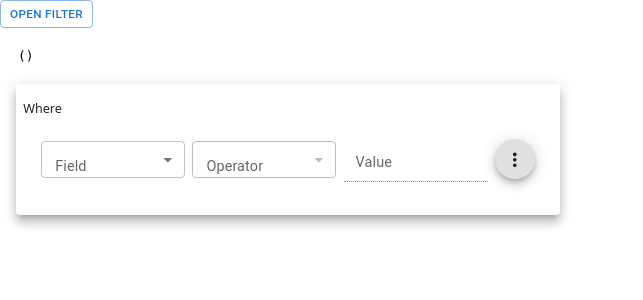
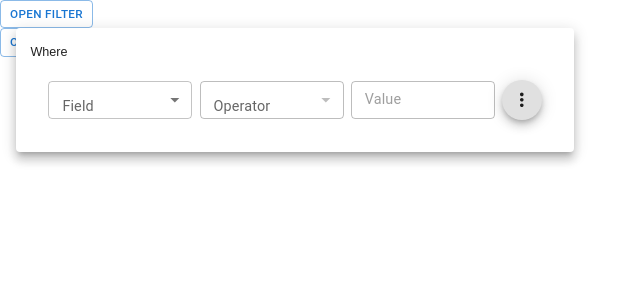
Before and after one commit to Luiss1569/ad-hoc-report, a Next.js app in the folder ad-hock/: page / in a window 1280 px wide. Both pictures are taken after a click on the button "OPEN FILTER". Shown: the top 300 px of the page, without its empty margins (0-643 px from the left). Built offline with nearby package versions, Linux system fonts and the light colour scheme.

Commit message:
add sort list

```diff
--- a/ad-hock/package.json
+++ b/ad-hock/package.json
@@ -20,6 +20,9 @@
     "postcss": "8.4.23",
     "react": "18.2.0",
     "react-dom": "18.2.0",
+    "react-select": "^5.7.3",
+    "react-sortablejs": "^6.1.4",
+    "sortablejs": "^1.15.0",
     "tailwindcss": "3.3.2"
   }
 }
--- a/ad-hock/src/app/globals.css
+++ b/ad-hock/src/app/globals.css
@@ -5,4 +5,5 @@
 * {
   box-sizing: border-box;
   font-size: 0.9rem;
+  font-family: 'Popins', sans-serif;
 }
--- a/ad-hock/src/app/page.js
+++ b/ad-hock/src/app/page.js
@@ -1,6 +1,7 @@
 "use client";
 
 import GroupFilter from "@/components/GroupFilter";
+import SortList from "@/components/SortList";
 import { useMemo, useState } from "react";
 
 export default function Home() {
@@ -14,6 +15,8 @@ export default function Home() {
     },
   ]);
 
+  const [sorts, setSorts] = useState([]);
+
   const query = useMemo(() => {
     let query_result = "";
 
@@ -25,7 +28,7 @@ export default function Home() {
           if (filter.length) {
             recursive(filter);
           } else {
-            if (filter.field.value && filter.operator && filter.value) {
+            if (filter.field?.value && filter.operator && filter.value) {
               query_result += `${filter.field.value} ${filter.operator} ${filter.value}`;
               if (i < filters.length - 1) {
                 query_result += ` ${filter.logic} `;
@@ -46,9 +49,7 @@ export default function Home() {
     <main className="">
       <GroupFilter filters={filters} onChange={setFilters} />
 
-      <div className="p-5">
-        <pre>{query}</pre>
-      </div>
+      <SortList sorts={sorts} onChange={setSorts} />
     </main>
   );
 }
--- a/ad-hock/src/components/GroupFilter/Filter/index.js
+++ b/ad-hock/src/components/GroupFilter/Filter/index.js
@@ -1,11 +1,11 @@
 "use client";
 import { memo, useCallback, useEffect, useMemo, useState } from "react";
-import Fields from "./fields.json";
+import Fields from "@/configs/fields.json";
 import Operators from "./operators.json";
 import Select from "../../Select";
 import {
   MenuItem,
-  Input,
+  TextField,
   FormControl,
   InputLabel,
   Menu,
@@ -13,6 +13,7 @@ import {
 } from "@mui/material";
 
 import MoreVertIcon from "@mui/icons-material/MoreVert";
+import MuiltiSelect from "@/components/MuiltiSelect";
 
 const tables = Object.entries(Fields);
 
@@ -35,7 +36,7 @@ const Filter = ({
 }) => {
   const [field, setField] = useState(_field);
   const [operator, setOperator] = useState(_operator);
-  const [value, setValue] = useState(_value);
+  const [value, setValue] = useState(_value || []);
 
   const optionsOperator = useMemo(() => {
     if (!field) return [];
@@ -99,7 +100,7 @@ const Filter = ({
       />
 
       {field?.type === "enum" && (
-        <Select
+        <MuiltiSelect
           value={value}
           className="w-40"
           onChange={handleChangeValue}
@@ -115,16 +116,15 @@ const Filter = ({
       )}
 
       {field?.type !== "enum" && (
-        <FormControl className="w-40" variant="filled">
-          <InputLabel id="demo-simple-select-label">Value</InputLabel>
-          <Input
+        <TextField
+          className="w-40"
           onBlurCapture={handleChangeValue}
           defaultValue={value}
+          size="small"
           label="Value"
           placeholder="Select a value"
           disabled={!field}
         />
-        </FormControl>
       )}
 
       <FilterMenu
--- a/ad-hock/src/components/GroupFilter/index.js
+++ b/ad-hock/src/components/GroupFilter/index.js
@@ -1,13 +1,23 @@
 "use client";
 
 import { memo, useCallback, useState } from "react";
-import { Button, FormControl, InputLabel, Menu, MenuItem } from "@mui/material";
+import { Button, Popover } from "@mui/material";
 
 import Filter from "./Filter";
 import Select from "@/components/Select";
 
 const GroupFilter = ({ filters, onChange: setFilters }) => {
-  const [open, setOpen] = useState(false);
+  const [anchorEl, setAnchorEl] = useState(null);
+
+  const handleClick = (event) => {
+    setAnchorEl(event.currentTarget);
+  };
+
+  const handleClose = () => {
+    setAnchorEl(null);
+  };
+
+  const open = Boolean(anchorEl);
 
   const searchFilter = useCallback((id, filters) => {
     const recursive = (filters) => {
@@ -181,16 +191,36 @@ const GroupFilter = ({ filters, onChange: setFilters }) => {
   );
   return (
     <div>
-      <Button size="small" onClick={() => setOpen(true)} variant="outlined">
+      <Button
+        size="small"
+        onClick={handleClick}
+        variant="outlined"
+        aria-describedby="filter-popover"
+      >
         Open Filter
       </Button>
 
-      <Menu open={open} onClose={() => setOpen(false)}>
-        <div className="p-2">
+      <Popover
+        open={open}
+        onClose={handleClose}
+        anchorEl={anchorEl}
+        id="filter-popover"
+        anchorOrigin={{
+          vertical: "bottom",
+          horizontal: "left",
+        }}
+        transformOrigin={{
+          vertical: "top",
+          horizontal: "left",
+        }}
+      >
+        <div className="p-4">
           <label className="text-sm">Where</label>
-          {renderRecursive(filters)}
+          <div className="flex flex-col space-y-1">
+            {renderRecursive(filters)}
+          </div>
         </div>
-      </Menu>
+      </Popover>
     </div>
   );
 };
@@ -200,7 +230,6 @@ export default memo(GroupFilter);
 const LogicalOperator = ({ index, length, filter, onChange }) => {
   const handleChange = useCallback(
     (e) => {
-      console.log(filter.id, filter.field.name, e.target.value);
       onChange(filter.id, { ...filter, logic: e.target.value });
     },
     [filter, onChange]
--- /dev/null
+++ b/ad-hock/src/components/MuiltiSelect/index.js
@@ -0,0 +1,61 @@
+import {
+  Box,
+  Checkbox,
+  Chip,
+  FormControl,
+  InputLabel,
+  ListItemText,
+  MenuItem,
+  Select as MuiSelect,
+} from "@mui/material";
+import { memo, useMemo } from "react";
+
+const colors = ["primary", "secondary", "error", "warning", "info", "success"];
+
+const Select = ({ options: _options, ...props }) => {
+  const options = useMemo(() => {
+    const none = { value: "", label: "None", disabled: true };
+
+    if (_options?.length > 0) {
+      return [none, ..._options.flat()];
+    }
+
+    return [none];
+  }, [_options]);
+
+  return (
+    <FormControl>
+      <InputLabel>{props?.label}</InputLabel>
+      <MuiSelect
+        {...props}
+        multiple
+        renderValue={(selected) => (
+          <Box sx={{ display: "flex", flexWrap: "wrap", gap: 0.5 }}>
+            {selected.map((value, i) => (
+              <Chip
+                key={value}
+                label={value}
+                className="h-7"
+                color={colors[i % 6]}
+              />
+            ))}
+          </Box>
+        )}
+      >
+        {options?.map((option) => (
+          <MenuItem
+            key={option.value}
+            value={option.value}
+            disabled={option?.disabled}
+            className="py-0"
+          >
+            <Checkbox checked={props?.value?.indexOf(option.value) > -1} />
+            <ListItemText primary={option.label} />
+          </MenuItem>
+        ))}
+      </MuiSelect>
+    </FormControl>
+  );
+};
+
+export default memo(Select);
--- a/ad-hock/src/components/Select/index.js
+++ b/ad-hock/src/components/Select/index.js
@@ -6,21 +6,23 @@ import {
 } from "@mui/material";
 import { memo, useMemo } from "react";
 
-const Select = ({ options: _options, ...props }) => {
+const Select = ({ options: _options, notNoneOption, ...props }) => {
   const options = useMemo(() => {
-    const none = { value: "", label: "None", disabled: true };
+    const none = !notNoneOption
+      ? [{ value: "", label: "None", disabled: true }]
+      : [];
 
     if (_options?.length > 0) {
-      return [none, ..._options.flat()];
+      return [...none, ..._options.flat()];
     }
 
-    return [none];
-  }, [_options]);
+    return [...none];
+  }, [_options, notNoneOption]);
 
   return (
     <FormControl>
       <InputLabel>{props?.label}</InputLabel>
-      <MuiSelect {...props}>
+      <MuiSelect {...props} multiple={false}>
         {options?.map((option) => (
           <MenuItem
             key={option.value}
--- /dev/null
+++ b/ad-hock/src/components/SortList/addSort.js
@@ -0,0 +1,95 @@
+"use client";
+
+import { memo, useCallback, useState } from "react";
+import { Button, Popover } from "@mui/material";
+
+import Fields from "@/configs/fields.json";
+import { CheckBox } from "@mui/icons-material";
+
+const fields = Object.entries(Fields)
+  .map(([table, fields]) =>
+    Object.entries(fields).map(([field, data]) => ({
+      value: `${table}.${field}`,
+      ...data,
+    }))
+  )
+  .flat()
+  .filter((field) => field?.sort);
+
+const SortableList = ({ sorts, onChange }) => {
+  const [anchorEl, setAnchorEl] = useState(null);
+
+  const sortsOptions = fields.filter(
+    (a) => !sorts.find((b) => a.value === b?.column)
+  );
+
+  const handleClick = (event) => {
+    setAnchorEl(event.currentTarget);
+  };
+
+  const handleClose = () => {
+    setAnchorEl(null);
+  };
+
+  const open = Boolean(anchorEl);
+
+  const addSort = useCallback(
+    (sort) => {
+      onChange([
+        ...sorts,
+        {
+          column: sort.value,
+          order: "asc",
+          id: Math.random().toString(36).substring(7),
+        },
+      ]);
+    },
+    [sorts, onChange]
+  );
+
+  return (
+    <>
+      <Button
+        size="small"
+        onClick={handleClick}
+        variant="outlined"
+        aria-describedby="filter-popover"
+      >
+        Add Sort
+      </Button>
+      <Popover
+        open={open}
+        onClose={handleClose}
+        anchorEl={anchorEl}
+        id="filter-popover"
+        anchorOrigin={{
+          vertical: "bottom",
+          horizontal: "left",
+        }}
+        transformOrigin={{
+          vertical: "top",
+          horizontal: "left",
+        }}
+      >
+        <div className="w-40">
+          {sortsOptions.map((sort) => (
+            <div
+              key={sort.value}
+              className="flex items-center justify-start w-full h-8 px-2 cursor-pointer hover:bg-gray-100"
+              onClick={() => addSort(sort)}
+            >
+              <span>{sort.value}</span>
+            </div>
+          ))}
+          {!sortsOptions.length && (
+            <div className="flex items-center justify-start w-full h-8 px-2">
+              <span>No Sorts</span>
+            </div>
+          )}
+        </div>
+      </Popover>
+    </>
+  );
+};
+
+export default memo(SortableList);
--- /dev/null
+++ b/ad-hock/src/components/SortList/index.js
@@ -0,0 +1,54 @@
+"use client";
+
+import { memo, useCallback, useState } from "react";
+import { Button, Popover } from "@mui/material";
+import List from "./list";
+import AddSort from "./addSort";
+
+const SortableList = ({ sorts, onChange }) => {
+  const [anchorEl, setAnchorEl] = useState(null);
+
+  const handleClick = (event) => {
+    setAnchorEl(event.currentTarget);
+  };
+
+  const handleClose = () => {
+    setAnchorEl(null);
+  };
+
+  const open = Boolean(anchorEl);
+
+  return (
+    <>
+      <Button
+        size="small"
+        onClick={handleClick}
+        variant="outlined"
+        aria-describedby="filter-popover"
+      >
+        Open Sorts
+      </Button>
+      <Popover
+        open={open}
+        onClose={handleClose}
+        anchorEl={anchorEl}
+        id="filter-popover"
+        anchorOrigin={{
+          vertical: "bottom",
+          horizontal: "left",
+        }}
+        transformOrigin={{
+          vertical: "top",
+          horizontal: "left",
+        }}
+      >
+        <div className="flex flex-col gap-2 p-2">
+          <List sorts={sorts} onChange={onChange} />
+          <AddSort sorts={sorts} onChange={onChange} />
+        </div>
+      </Popover>
+    </>
+  );
+};
+
+export default memo(SortableList);
--- /dev/null
+++ b/ad-hock/src/components/SortList/list.js
@@ -0,0 +1,127 @@
+"use client";
+
+import { memo, useCallback } from "react";
+import {
+  Divider,
+  List,
+  ListItem,
+  ListItemIcon,
+  ListItemSecondaryAction,
+  ListItemText,
+} from "@mui/material";
+import DragHandleIcon from "@mui/icons-material/DragHandle";
+import DeleteIcon from "@mui/icons-material/Delete";
+
+import Select from "../Select";
+import { ReactSortable } from "react-sortablejs";
+
+const SortableList = ({ sorts, onChange }) => {
+  const handleChangeOrder = useCallback(
+    (item, order) => {
+      onChange((_sorts) => {
+        return _sorts.map((sort) => {
+          if (sort?.column === item.column) {
+            return {
+              ...sort,
+              order,
+            };
+          }
+
+          return sort;
+        });
+      });
+    },
+    [onChange]
+  );
+
+  const handleRemove = useCallback(
+    (item) => {
+      onChange((_sorts) => {
+        return _sorts.filter((sort) => sort?.column !== item.column);
+      });
+    },
+    [onChange]
+  );
+
+  const handleSort = useCallback(
+    (item) => {
+      onChange(item.filter((sort) => sort));
+    },
+    [onChange]
+  );
+
+  return (
+    <>
+      <List className=" w-80">
+        {
+          <ReactSortable list={sorts} setList={handleSort}>
+            {sorts.map((item) => (
+              <Item
+                key={item?.id}
+                item={item}
+                onChange={handleChangeOrder}
+                onRemove={handleRemove}
+              />
+            ))}
+          </ReactSortable>
+        }
+      </List>
+    </>
+  );
+};
+
+export default memo(SortableList);
+
+const orderOptions = [
+  { value: "asc", label: "Asc" },
+  { value: "desc", label: "Des" },
+];
+
+const Item = ({ item, onChange, onRemove }) => {
+  const handleChange = useCallback(
+    (e) => {
+      onChange(item, e.target.value);
+    },
+    [onChange, item]
+  );
+
+  const handleRemove = useCallback(() => {
+    onRemove(item);
+  }, [onRemove, item]);
+
+  if (!item) return null;
+
+  return (
+    <>
+      <ListItem key={item.id} className="px-2 py-2">
+        <ListItemIcon>
+          <DragHandleIcon />
+        </ListItemIcon>
+        <ListItemText primary={item.column} className="no-underline" />
+        <ListItemSecondaryAction className="flex items-center gap-2">
+          <Select
+            value={item.order}
+            size="small"
+            className="p-0"
+            notNoneOption
+            variant="outlined"
+            options={orderOptions}
+            onChange={handleChange}
+          />
+          <div
+            size="small"
+            onClick={handleRemove}
+            variant="outlined"
+            aria-describedby="filter-popover"
+          >
+            <DeleteIcon
+              sx={{ color: "red" }}
+              className="cursor-pointer font-size-8"
+            />
+          </div>
+        </ListItemSecondaryAction>
+      </ListItem>
+      <Divider />
+    </>
+  );
+};
```
Also changed, not shown: ad-hock/src/configs/fields.json (renamed from ad-hock/src/components/GroupFilter/Filter/fields.json, +8 -4 lines), ad-hock/tailwind.config.js (+8 -7 lines). Lines whose indentation alone changed are shown as unchanged.
